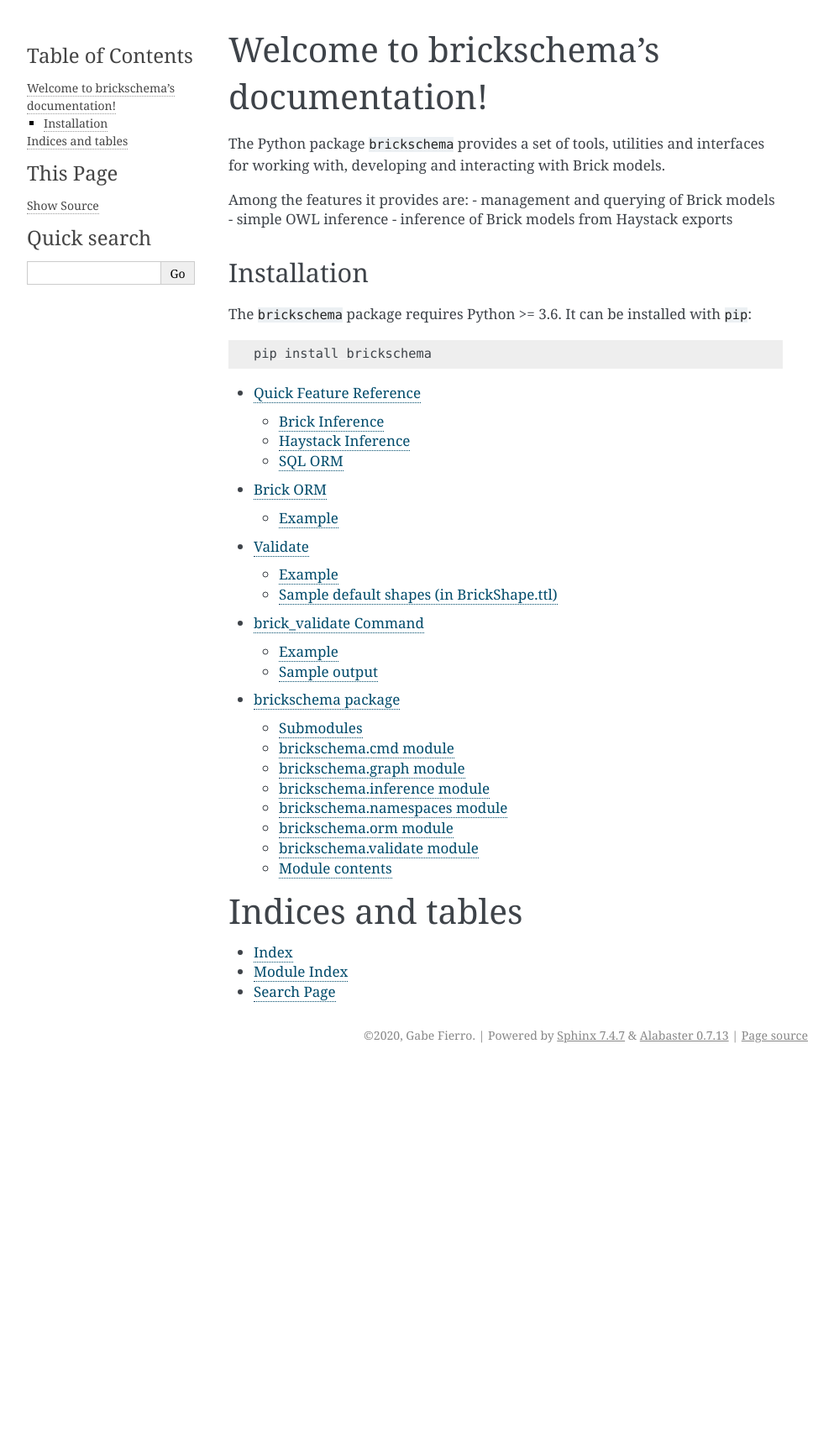
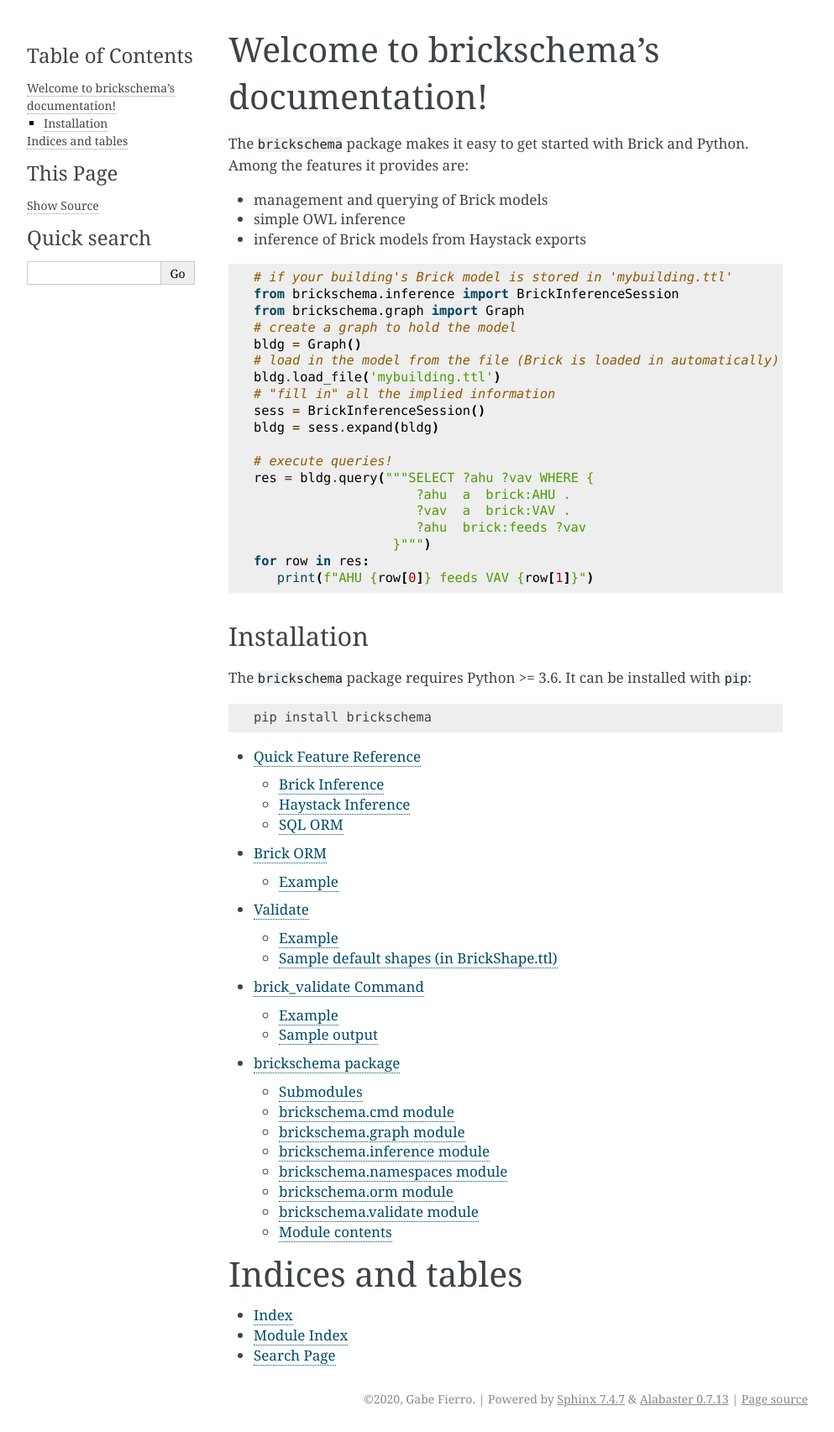
Before and after one commit to BrickSchema/py-brickschema, a Sphinx documentation site: the page built from docs/index.rst, in a window 1280 px wide. Shown: the whole page at 84% size, without its empty margins (148-1141 px from the left). Built offline with Sphinx 7.4.7, drawn with Linux system fonts in a browser that asks for light colours; the version number is read from the project's files by our own code; before the commit the page ends 1272 px from its top, so only the background shows below that.

Commit message:
add code sample

```diff
--- a/docs/index.rst
+++ b/docs/index.rst
@@ -6,13 +6,34 @@
 Welcome to brickschema's documentation!
 =======================================
 
-The Python package ``brickschema`` provides a set of tools, utilities and
-interfaces for working with, developing and interacting with Brick models.
+The ``brickschema`` package makes it easy to get started with Brick and Python. Among the features it provides are:
 
-Among the features it provides are:
 - management and querying of Brick models
 - simple OWL inference
 - inference of Brick models from Haystack exports
+
+.. code-block:: python
+
+ # if your building's Brick model is stored in 'mybuilding.ttl'
+ from brickschema.inference import BrickInferenceSession
+ from brickschema.graph import Graph
+ # create a graph to hold the model
+ bldg = Graph()
+ # load in the model from the file (Brick is loaded in automatically)
+ bldg.load_file('mybuilding.ttl')
+ # "fill in" all the implied information
+ sess = BrickInferenceSession()
+ bldg = sess.expand(bldg)
+
+ # execute queries!
+ res = bldg.query("""SELECT ?ahu ?vav WHERE {
+                      ?ahu  a  brick:AHU .
+                      ?vav  a  brick:VAV .
+                      ?ahu  brick:feeds ?vav
+                   }""")
+ for row in res:
+    print(f"AHU {row[0]} feeds VAV {row[1]}")
+
 
 Installation
 ------------
```
